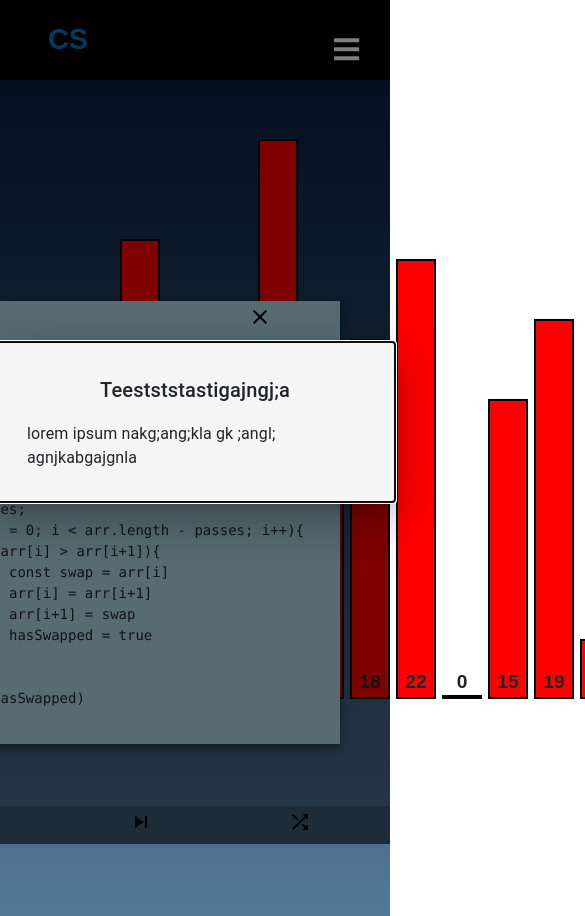
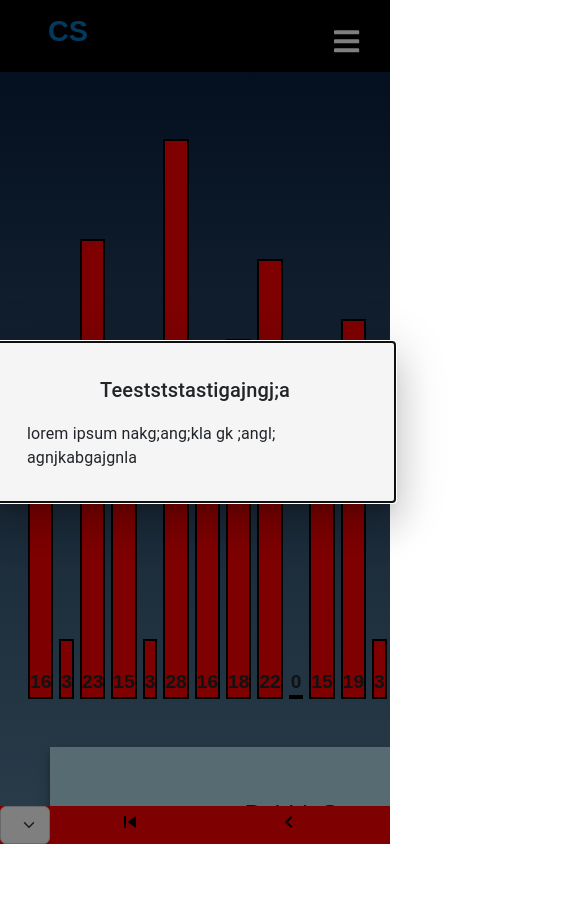
Before and after one commit to Elim-J/capstone-project, a React (Create React App) app: page /sorting in a window 390 px wide. Shown: the top 916 px of the page, 585 px wide, since content can reach past the window. After the commit the page ends 844 px from the top, so only its background shows below. Built offline with nearby package versions, Linux system fonts and the light colour scheme; a web font is replaced by a local one.

Commit message:
Made the sorting page responsive
Made actionbar, graph, and code content box responsive

```diff
--- a/src/components/Sidebar/SidebarElements.js
+++ b/src/components/Sidebar/SidebarElements.js
@@ -43,7 +43,7 @@ export const  SidebarMenu = styled.ul`
   grid-template-rows: repeat(6, 80px);
   text-align: center;
   @media screen and (max-width: 480px) {
-    grid-template-rows: repeat(6, 60px);
+    grid-template-rows: repeat(6, 60px); //change height of sidebar menu under 480 px
   }
 `
 
@@ -86,6 +86,7 @@ export const SidebarLinkR = styled(LinkR)`
 export const SideBtnWrap = styled.div`
   display: flex;
   justify-content: center;
+  align-items: center;
 `
 
 
--- a/src/css/Grid.css
+++ b/src/css/Grid.css
@@ -22,8 +22,17 @@
     display: flex;
     justify-content: center;
     background-color: rgba(0,0,0, .2);
-    overflow: hidden;
     position: fixed;
+    overflow: auto;
     bottom: 0;
     width: 100%;
 }
+
+@media screen and (max-width: 1618px) {
+    .actionbar{
+        /* sorting actionbar make the buttons into a sidebar like button */
+        background-color: red;
+        justify-content:flex-start;
+        overflow: auto;
+    }
+  }
--- a/src/css/Sorting.css
+++ b/src/css/Sorting.css
@@ -1,14 +1,20 @@
 .sort-wrapper {
-    height: 100vh;
+    height: calc(100% - 100px);
     width: 100%;
-    background: linear-gradient(
-        to bottom,
-        #09203F, #537895);
+    overflow: auto;
+    position: fixed;
+    display: flex;
+    flex-direction: column;
+    background: linear-gradient(to bottom,
+            #09203F, #537895);
 }
 
 .sorting-content {
+    height: 800px;
     display: flex;
+    flex-direction: column;
 }
+
 .graph-wrapper {
     display: flex;
     border: 5px;
@@ -39,14 +45,13 @@
 .actionbar {
     display: flex;
     justify-content: center;
-    background-color: rgba(0,0,0, .2);
-    overflow: hidden;
+    background-color: rgba(0, 0, 0, .2);
     position: fixed;
     bottom: 0;
     width: 100%;
 }
 
-.code-modal{
+.code-modal {
     padding: 20px 20px;
     padding-left: 50px;
 }
@@ -77,6 +82,7 @@
 .code-content {
     padding: 15px 0;
 }
+
 .code-content pre {
     padding: 0;
     margin: 0;
@@ -86,3 +92,40 @@
     background-color: rgb(255, 255, 0.75);
     transition: background-color .8s linear;
 }
+
+@media screen and (max-width: 1618px) {
+
+    /* the action bar for pathfinding needs to be responsive, still need ideas on how to do so */
+    .actionbar {
+        background: red;
+
+    }
+}
+
+@media screen and (max-width: 1462px) {
+
+    /* code display box needs to be under the .sorting-content */
+    .code-wrapper {
+        margin: 25px 50px;
+        position: absolute;
+        height: fit-content;
+        top: 650px;
+        right: auto;
+        bottom: 75px;
+        left: 0;
+    }
+}
+@media screen and (max-width: 768px) {
+
+    /* code display box needs to be under the .sorting-content */
+    .code-wrapper {
+        margin: 25px 50px;
+        position: absolute;
+        height: fit-content;
+        top: 650px;
+        right: auto;
+        bottom: 90px;
+        left: 0;
+    }
+
+}
```
